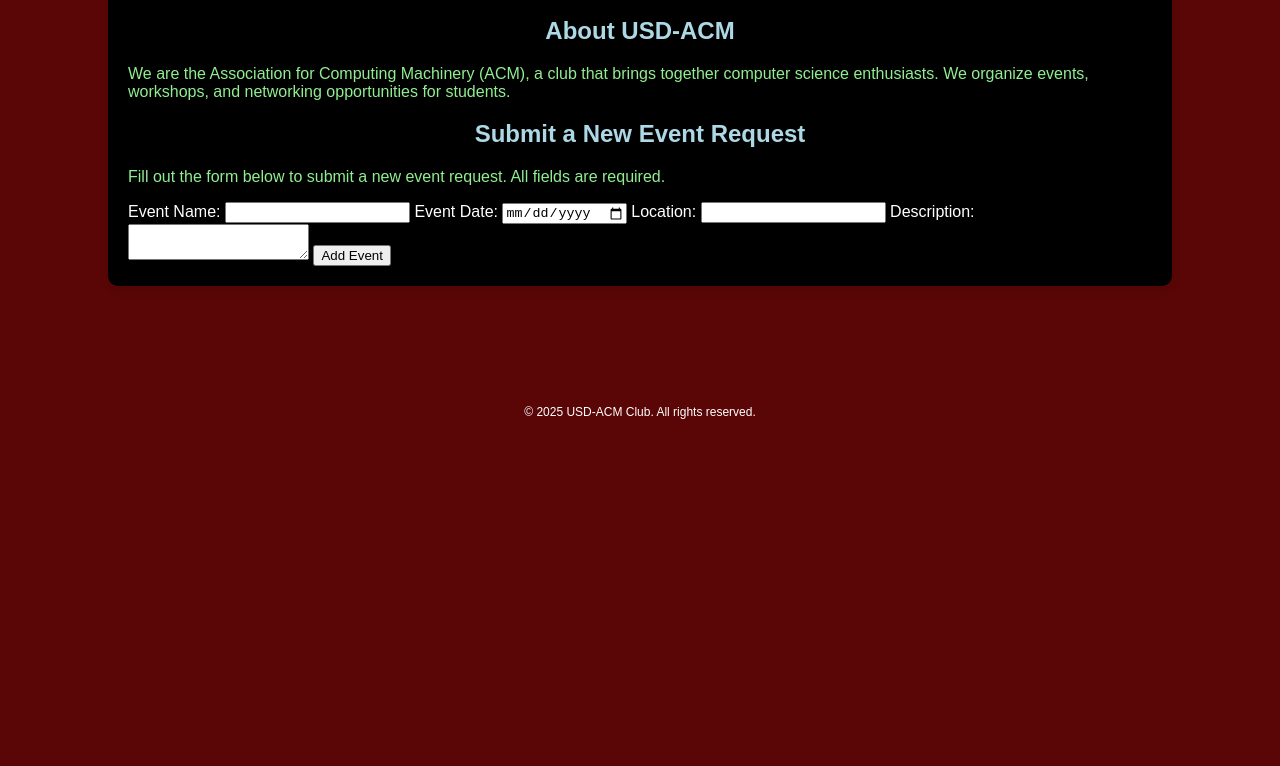
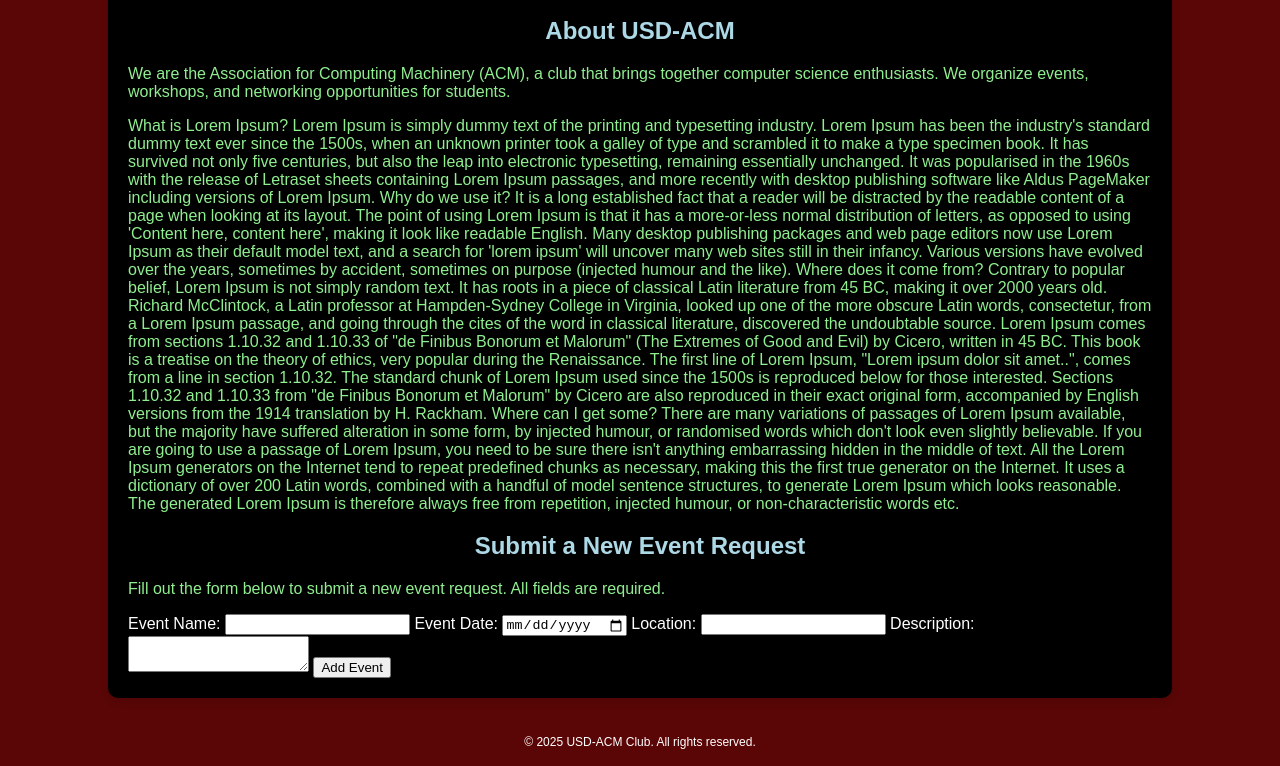
Before and after one commit to malashreedh/usd-acm_website, a website: page public/home.html in a window 1280 px wide. Shown: the part 369-1135 px from the top of the page. Before the commit the page ends 800 px from the top, so only its background shows below. Drawn offline with Linux system fonts and the light colour scheme; no server answers.

Commit message:
updated code. everything works.

```diff
--- a/app.js
+++ b/app.js
@@ -1,3 +1,4 @@
+require('dotenv').config();
 const express = require('express');
 const { Client } = require('pg');
 const app = express();
--- a/public/events.css
+++ b/public/events.css
@@ -16,6 +16,13 @@
   margin: 0 10px;
 }
 
+
+  /* Links (navigation) */
+  a {
+    color: yellow;           /* Yellow color for links */
+    text-decoration: none;    /* Remove underline from links */
+  }
+
 body {
     font-family: Arial, sans-serif;
     background-color: #5a0606;  /* Dark red background for the outer page */
@@ -26,6 +33,7 @@
   /* Events Page container */
   .container {
     width: 80%;
+    min-height: 75vh;
     margin: 20px auto;
     padding: 20px;
     background-color: black;  /* Black background for the container */
@@ -93,12 +101,10 @@
   }
 
   footer {
-    margin-top: auto;
-    width: 100%;
-    position: absolute;
-    bottom:0;
+    color: white;  /* Footer text color */
+    text-align: center;
+    padding: 5px 0;
 }
-
 footer p {
     font-size: 12px;
     text-align: center;
--- a/public/home.css
+++ b/public/home.css
@@ -28,6 +28,7 @@
     width: 80%;
     margin: 20px auto;
     flex:1;
+    min-height: 75vh;
     padding: 20px;
     background-color: black;  /* Black background for container */
     color: white;  /* White text inside the container */
@@ -97,10 +98,9 @@
   }
 
   footer {
-    margin-top: auto;
-    width: 100%;
-    position: absolute;
-    bottom:0;
+    color: white;  /* Footer text color */
+    text-align: center;
+    padding: 5px 0;
 }
 
 footer p {
--- a/public/home.html
+++ b/public/home.html
@@ -30,6 +30,20 @@
     <section>
       <h2>About USD-ACM</h2>
       <p>We are the Association for Computing Machinery (ACM), a club that brings together computer science enthusiasts. We organize events, workshops, and networking opportunities for students.</p>
+      <p>What is Lorem Ipsum?
+        Lorem Ipsum is simply dummy text of the printing and typesetting industry. Lorem Ipsum has been the industry's standard dummy text ever since the 1500s, when an unknown printer took a galley of type and scrambled it to make a type specimen book. It has survived not only five centuries, but also the leap into electronic typesetting, remaining essentially unchanged. It was popularised in the 1960s with the release of Letraset sheets containing Lorem Ipsum passages, and more recently with desktop publishing software like Aldus PageMaker including versions of Lorem Ipsum.
+
+        Why do we use it?
+        It is a long established fact that a reader will be distracted by the readable content of a page when looking at its layout. The point of using Lorem Ipsum is that it has a more-or-less normal distribution of letters, as opposed to using 'Content here, content here', making it look like readable English. Many desktop publishing packages and web page editors now use Lorem Ipsum as their default model text, and a search for 'lorem ipsum' will uncover many web sites still in their infancy. Various versions have evolved over the years, sometimes by accident, sometimes on purpose (injected humour and the like).
+
+
+        Where does it come from?
+        Contrary to popular belief, Lorem Ipsum is not simply random text. It has roots in a piece of classical Latin literature from 45 BC, making it over 2000 years old. Richard McClintock, a Latin professor at Hampden-Sydney College in Virginia, looked up one of the more obscure Latin words, consectetur, from a Lorem Ipsum passage, and going through the cites of the word in classical literature, discovered the undoubtable source. Lorem Ipsum comes from sections 1.10.32 and 1.10.33 of "de Finibus Bonorum et Malorum" (The Extremes of Good and Evil) by Cicero, written in 45 BC. This book is a treatise on the theory of ethics, very popular during the Renaissance. The first line of Lorem Ipsum, "Lorem ipsum dolor sit amet..", comes from a line in section 1.10.32.
+
+        The standard chunk of Lorem Ipsum used since the 1500s is reproduced below for those interested. Sections 1.10.32 and 1.10.33 from "de Finibus Bonorum et Malorum" by Cicero are also reproduced in their exact original form, accompanied by English versions from the 1914 translation by H. Rackham.
+
+        Where can I get some?
+        There are many variations of passages of Lorem Ipsum available, but the majority have suffered alteration in some form, by injected humour, or randomised words which don't look even slightly believable. If you are going to use a passage of Lorem Ipsum, you need to be sure there isn't anything embarrassing hidden in the middle of text. All the Lorem Ipsum generators on the Internet tend to repeat predefined chunks as necessary, making this the first true generator on the Internet. It uses a dictionary of over 200 Latin words, combined with a handful of model sentence structures, to generate Lorem Ipsum which looks reasonable. The generated Lorem Ipsum is therefore always free from repetition, injected humour, or non-characteristic words etc.</p>
     </section>
 
 
@@ -55,11 +69,13 @@
 
 
     </div>  <!-- main div closing -->
+
+    <footer>
+      <p>© 2025 USD-ACM Club. All rights reserved.</p>
+    </footer>
   <script src="app.js"></script>
 </body>
 
-<footer>
-  <p>© 2025 USD-ACM Club. All rights reserved.</p>
-</footer>
+
 
 </html>
--- a/public/roster.css
+++ b/public/roster.css
@@ -26,6 +26,7 @@
   /* Events Page container */
   .container {
     width: 80%;
+    min-height: 75vh;
     margin: 20px auto;
     padding: 20px;
     background-color: black;  /* Black background for the container */
@@ -95,10 +96,9 @@
   }
 
   footer {
-    margin-top: auto;
-    width: 100%;
-    position: absolute;
-    bottom:0;
+    color: white;  /* Footer text color */
+    text-align: center;
+    padding: 5px 0;
 }
 
 footer p {
```
Also changed, not shown: public/events.html (+5 -3 lines), public/roster.html (+5 -3 lines).
